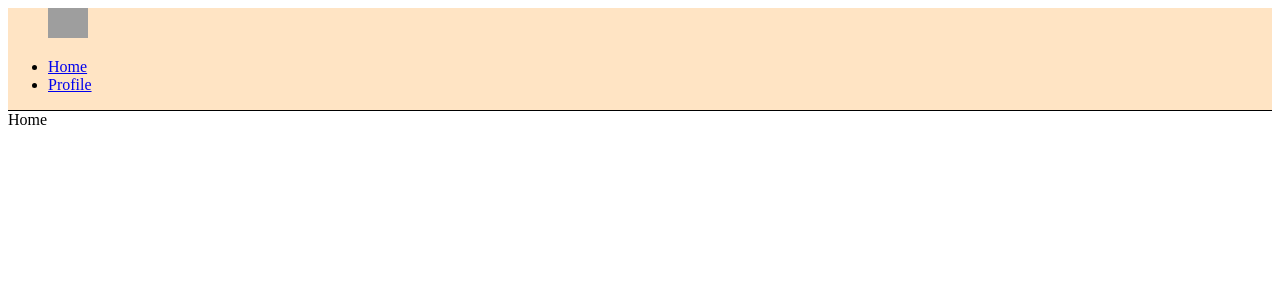
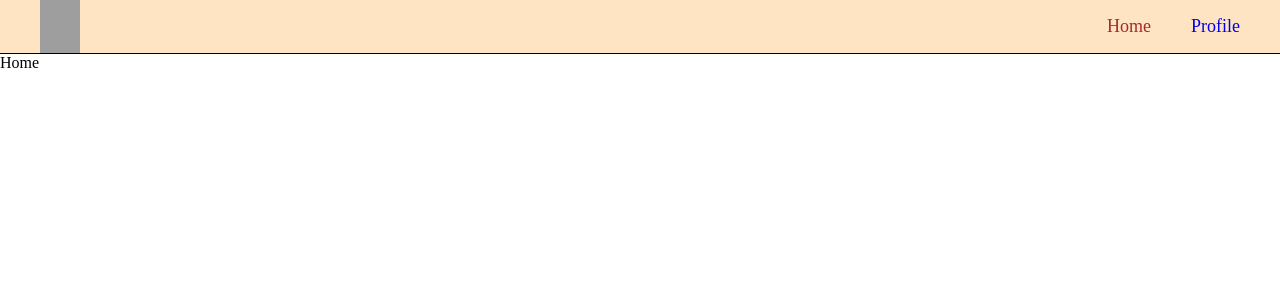
Before and after one commit to KUBAHO3/react-group-project, a React (Create React App) app: page / in a window 1280 px wide. Shown: the top 300 px of the page. Built offline with nearby package versions, Linux system fonts and the light colour scheme; grey boxes are pictures that could not be loaded.

Commit message:
Add Navbar styling

```diff
--- a/src/App.css
+++ b/src/App.css
@@ -1,8 +1,34 @@
-nav > img {
-  padding-left: 40px;
+body {
+  margin: 0px;
 }
 
 nav {
   background-color: bisque;
   border-bottom: 1px solid black;
+  display: flex;
+  justify-content: space-between;
 }
+
+nav > img {
+  padding-left: 40px;
+}
+
+nav > ul.nav-items {
+  display: flex;
+  justify-content: space-around;
+}
+
+.nav-item-list {
+  list-style: none;
+  padding-right: 40px;
+}
+
+.nav-item-list a {
+  text-decoration: none;
+  font-size: 18px;
+}
+
+.active {
+  text-decoration: underline;
+  color: brown;
+}
```
